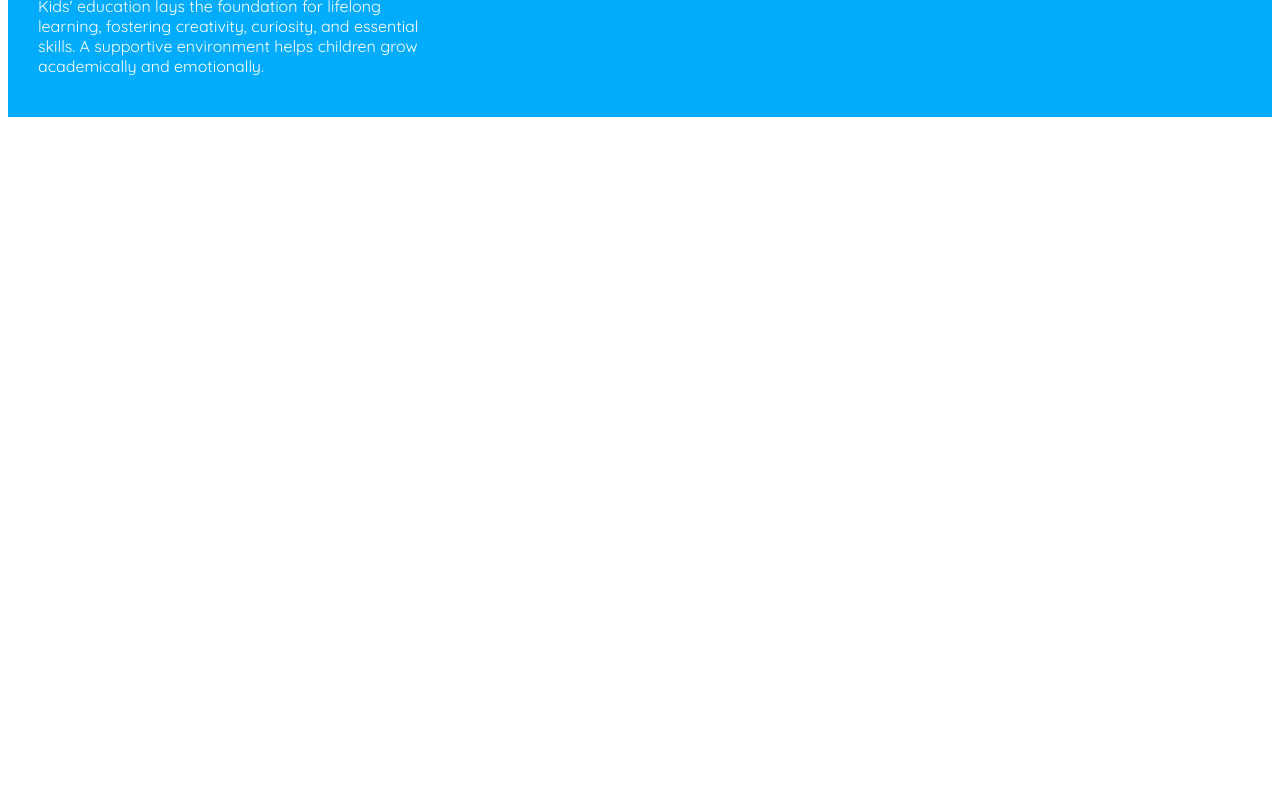
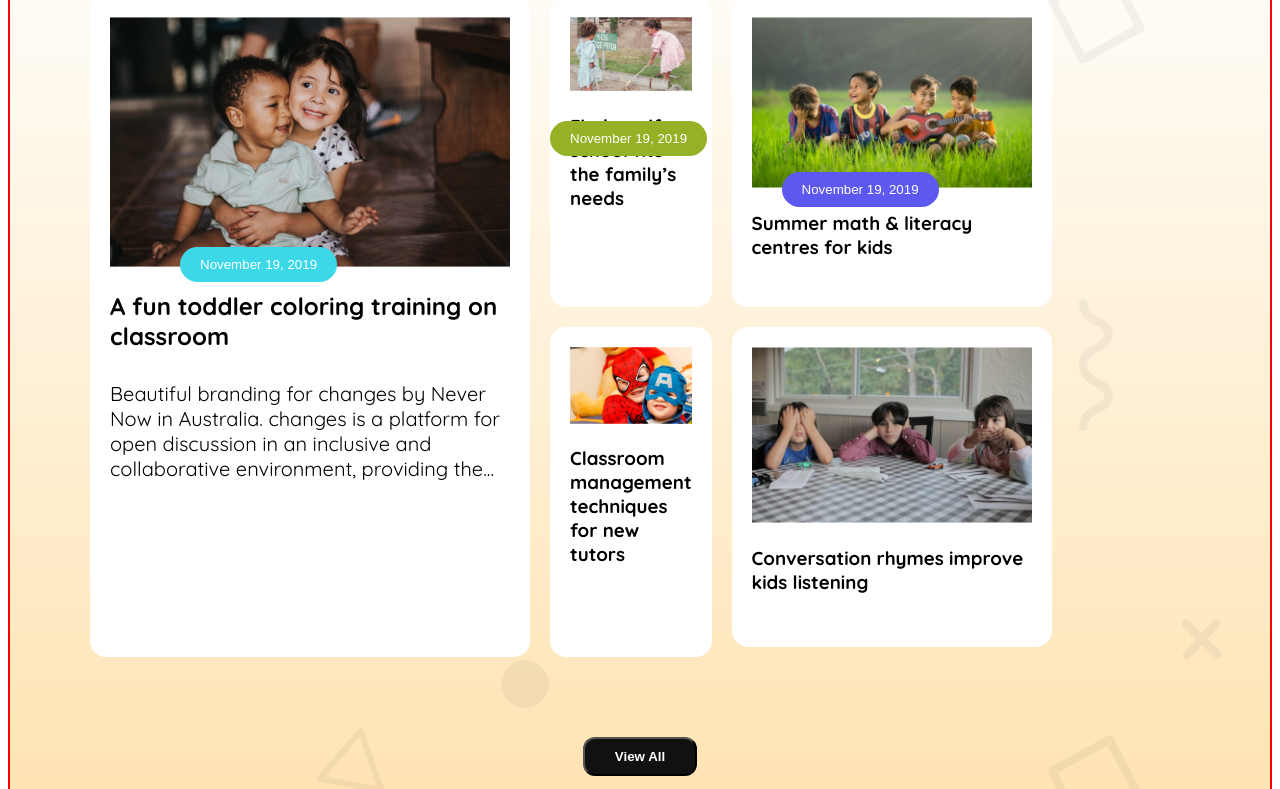
Before and after one commit to souravMitra02/kids-School-website, a plain HTML site: page index.html in a window 1280 px wide. Shown: the part 1535-2324 px from the top of the page. Before the commit the page ends 1660 px from the top, so only its background shows below. Drawn offline with Linux system fonts and the light colour scheme.

Commit message:
added to footer section

```diff
--- a/index.html
+++ b/index.html
@@ -54,47 +54,87 @@
                 <div class="card">
                     <img src="assets/kinder.png" alt="">
                     <h4 class="standard-title">Kinder (3-6) Years</h4>
-                    <p class="standard-description">Cum sociis natoque penatibus et magnis
-                        dis parturient montes, nascetur ridiculus
-                        mu sdis parturient</p>
+                    <p class="standard-description">Young children love to play, learn, explore, imagine, create, laugh, grow, share, and discover every day</p>
                     <p class="link">Read More <i class="fa-solid fa-arrow-down fa-rotate-270"></i></p>
                 </div>
                 <div class="card-two">
                     <img src="assets/elementary.png" alt="">
                     <h4  class="standard-title">Elementary School</h4>
-                    <p>Cum sociis natoque penatibus et magnis
-                        dis parturient montes, nascetur ridiculus
-                        mu sdis parturient</p>
+                    <p>Elementary school helps children learn, grow, explore, read, write, count, create, share, and make friends happily.</p>
                     <p class="home">Read More <i class="fa-solid fa-arrow-down fa-rotate-270"></i></p>
                 </div>
                 <div class="card-three">
                     <img src="assets/middle.png" alt="">
                     <h4  class="standard-title">Middle (10-16) Years</h4>
-                    <p>Cum sociis natoque penatibus et magnis
-                        dis parturient montes, nascetur ridiculus
-                        mu sdis parturient</p>
+                    <p>Teenagers learn, grow, explore, discover, create, dream, challenge, express, think, develop, change, socialize, achieve, and succeed.</p>
                     <p class="admission">Read More <i class="fa-solid fa-arrow-down fa-rotate-270"></i></p>
                 </div>
             </div>
         </section>
+       <section>
         <div class="arrow-icon">
-        <img src="assets/images3s.png.jpg" alt="">
-        <img src="assets/image2s.png" alt="">
-     </div>
+            <img src="assets/images3s.png.jpg" alt="">
+            <img src="assets/image2s.png" alt="">
+         </div>
+       </section>
+       <section class="stories-section">
+        <h2 class="stories-title">Our Stories</h2>
+        <div class=" stories">
+            <div class="story-main">
+                <img src="assets/story-1.png" alt="">
+                <button class="btn-main">November 19, 2019</button>
+                <h1>A fun toddler coloring training on
+                    classroom</h1>
+                <p class="story-description">Beautiful branding for changes by Never Now in Australia.
+                    changes is a platform for open discussion in an inclusive and
+                    collaborative environment, providing the...</p>
+            </div>
+            <div class=" story-container">
+            <div class="story-two">
+                <img src="assets/story-2.png" alt="">
+                <button class="btn-two">November 19, 2019</button>
+                <h3>Find out if a school fits the
+                    family’s needs</h3>
+            </div>
+            <div class="story-three">
+                <img src="assets/story-3.png" alt="">
+                <button class="btn-three">November 19, 2019</button>
+                <h3>Summer math & literacy
+                    centres for kids</h3>
+            </div>
+            <div class="story-four">
+                <img src="assets/story-4.png" alt="">
+                <button class="btn-two">September 10, 2019</button>
+                <h3>Classroom management
+                    techniques for new tutors</h3>
+            </div>
+            <div class="story-five">
+                <img src="assets/story-5.png" alt="">
+                <button class="btn-two">July 19, 2019</button>
+                <h3>Conversation rhymes
+                    improve kids listening</h3>
+            </div>
+            </div>
+            </div>
+            <div class="btn">
+                <button class="last-btn">View All</button>
+             </div>
+       </section>
+
     </main>
     <footer class="footer">
         <div class="flex footer-section">
       <div class="footer-logo">
         <div class="flex footer-img">
-        <img  src="assets/logo.png" alt="">
+        <img  src="assets/Group 1.png" alt="">
         <h2 class="footer-title">Kids
             Education</h2>
         </div>
-            <p>Kids' education lays the foundation for lifelong learning, fostering creativity, curiosity, and essential skills. A supportive environment helps children grow academically and emotionally.</p>
+            <p class="footer-description">Kids' education lays the foundation for lifelong learning, fostering creativity, curiosity, and essential skills. A supportive environment helps children grow academically and emotionally.</p>
       </div>
         <div class="footer-list">
             <h2>About School</h2>
-            <ul>
+            <ul class="ul-list flex">
                 <li>Home</li>
                 <li>About</li>
                 <li>Facilities</li>
@@ -104,11 +144,11 @@
         <div>
             <h2>Keep In Touch</h2>
             <img src="assets/fb.png" alt="">
+            <img src="assets/dribble.png" alt="">
             <img src="assets/google+.png" alt="">
             <img src="assets/twitter.png" alt="">
         </div>
     </div>
     </footer>
 </body>
-
 </html>
--- a/styles/styles.css
+++ b/styles/styles.css
@@ -5,6 +5,7 @@ body {
   font-optical-sizing: auto;
   font-weight: 400;
   font-style: normal;
+  border: 2px solid red;
 }
 /* shared styles */
 .flex {
@@ -166,69 +167,167 @@ body {
   text-align: center;
   color: orange;
   margin-bottom: 60px;
+  margin-top: 70px;
 }
 
 .arrow-icon img {
- max-width: 70px;
+  max-width: 70px;
 }
-/* stories section */
-.our-section {
-  background-image: url(../assets/bg.png),
-    linear-gradient(
-      45deg,
-      rgba(254, 163, 1, 0.3),
-      rgba(255, 255, 255, 0.3) 100%
-    );
+/* stories-section */
+.stories-section {
+  background:url(../assets/bg.png),linear-gradient(
+    0deg,
+    rgba(254, 163, 1, 0.3),
+    rgba(255, 255, 255, 0.3) 100%
+  );
 }
-.stories-container {
+.stories-title {
+  text-align: center;
+  font-size: 46px;
+  font-weight: 700;
+}
+.story-container {
   display: grid;
+  grid-template-columns: repeat(2, 1fr);
+  gap: 20px;
+
 }
-.stories-card {
+.stories{
+  display: grid;
+  grid-template-columns: repeat(3, 1fr);
+  padding-left: 80px;
+  gap: 20px;
+  margin-top: 50px;
+  margin-bottom:80px;
+
+}
+.story-main {
+
   border-radius: 16px;
   background: rgb(255, 255, 255);
-  max-width: 400px;
- max-height: 450px;
+  gap: 40px;
+  width: 400px;
+  height: 620px;
+  padding: 20px;
 }
-.stories-card img {
-  width: 80%;
+.story-description{
+  margin-top: 30px;
+  font-size: 20px;
 }
-/* our section */
-.stories-container {
-
+.story-container img{
+  width: 100%;
 }
-.stories-card-big {
-
+.story-main img{
+  width: 100%;
+}
+.story-two {
+  position: relative;
+  padding: 20px;
+  /* width: 280px;
+  height: 280px; */
+  border-radius: 16px;
+  background: rgb(255, 255, 255);
+}
+.story-three{
+  padding: 20px;
+  /* width: 280px;
+  height: 280px; */
+  border-radius: 16px;
+  background: rgb(255, 255, 255);
 }
 
+.story-four{
+  padding: 20px;
+  /* width: 280px;
+  height: 280px; */
+  border-radius: 16px;
+  background: rgb(255, 255, 255);
+}
+.btn-main{
+  border: none;
+  position: absolute;
+  margin-left: -330px;
+  margin-top: 230px;
+  border-radius: 47.93px;
+  color: white;
+  padding: 10px 20px;
+background: rgb(60, 216, 232);
+}
+.story-five{
+  padding: 20px;
+  width: 280px;
+  height: 280px;
+  border-radius: 16px;
+  background: rgb(255, 255, 255);
+}
+
+.btn-two{
+  position:absolute;
+  border-radius: 47.93px;
+  color: white;
+  border: none;
+  left: 0;
+  top: 40%;
+  padding: 10px 20px 10px 20px;
+background: rgb(149, 178, 38);
+}
+.btn-three{
+  position: absolute;
+  border-radius: 47px;
+  color: white;
+  border: none;
+  margin-left: -250px;
+  margin-top: 155px;
+  padding: 10px 20px 10px 20px;
+background: rgb(93, 88, 240);
+}
+.last-btn{
+
+  margin-bottom: 30px;
+  border-radius: 12px;
+  color: white;
+  font-weight: 600;
+  padding: 10px 30px;
+background: rgb(17, 17, 17);
+}
+.btn{
+  text-align: center;
+}
 /* footer section */
-.footer{
-  background-color:rgb(1, 172, 253);
-  height: 300px;
+.footer {
+  background-color: rgb(1, 172, 253);
 }
-.footer-section{
-  justify-content:space-between;
+.footer-section {
+  justify-content: space-around;
   align-items: center;
   padding: 30px;
   color: white;
-
 }
-.footer-logo{
-  width: 399.02px;
-  height: 100px;
+.footer-logo {
+  width: 400px;
+  margin-bottom: 30px;
 }
-.footer-list ul{
+.footer-list ul {
   list-style: none;
 }
-.footer-title{
-  font-size: 42px;
+.ul-list {
+  flex-direction: column;
+  gap: 20px;
 }
-.footer-img{
+.footer-description {
+  margin-top: 30px;
+}
+.footer-title {
+  font-size: 35px;
+  width: 200px;
+}
+.footer-img {
   gap: 10px;
   height: 100px;
 }
-.footer-img img{
-  height: 90px;
-
+.footer-img img {
+  height: 70px;
+  margin-top: 40px;
 }
 
 /* responsive section */
@@ -266,23 +365,47 @@ body {
     flex-direction: column;
     max-width: auto;
     max-height: auto;
-
   }
-  .standard-container{
-    max-width:auto;
-    max-height:auto;
+  .standard-container {
+    max-width: auto;
+    max-height: auto;
   }
-  .card-two{
+  .card-two {
     overflow: hidden;
   }
   .arrow-icon {
     display: none;
   }
-  .footer-section{
+  .footer-section {
     flex-direction: column;
   }
-  .footer-logo{
+  .footer-logo {
     width: auto;
     height: auto;
   }
+  .story-main{
+    display: none;
+  }
+  .stories-section{
+    width:auto;
+   height: auto;
+  }
+  .story-container{
+    grid-template-columns: repeat(2, 1fr);
+    height:100%;
+   gap: 20px;
+  }
+  .stories{
+    padding-left: 0;
+    width: 80%;
+    height: 80%;
+  }
+  .story-four, .story-five, .story-three, .story-two{
+   width: 100%;
+   height: 100%;
+  }
+  .btn-two, .btn-three{
+
+  }
+
 }
```
Also changed, not shown: assets/Group 1.png (added).
